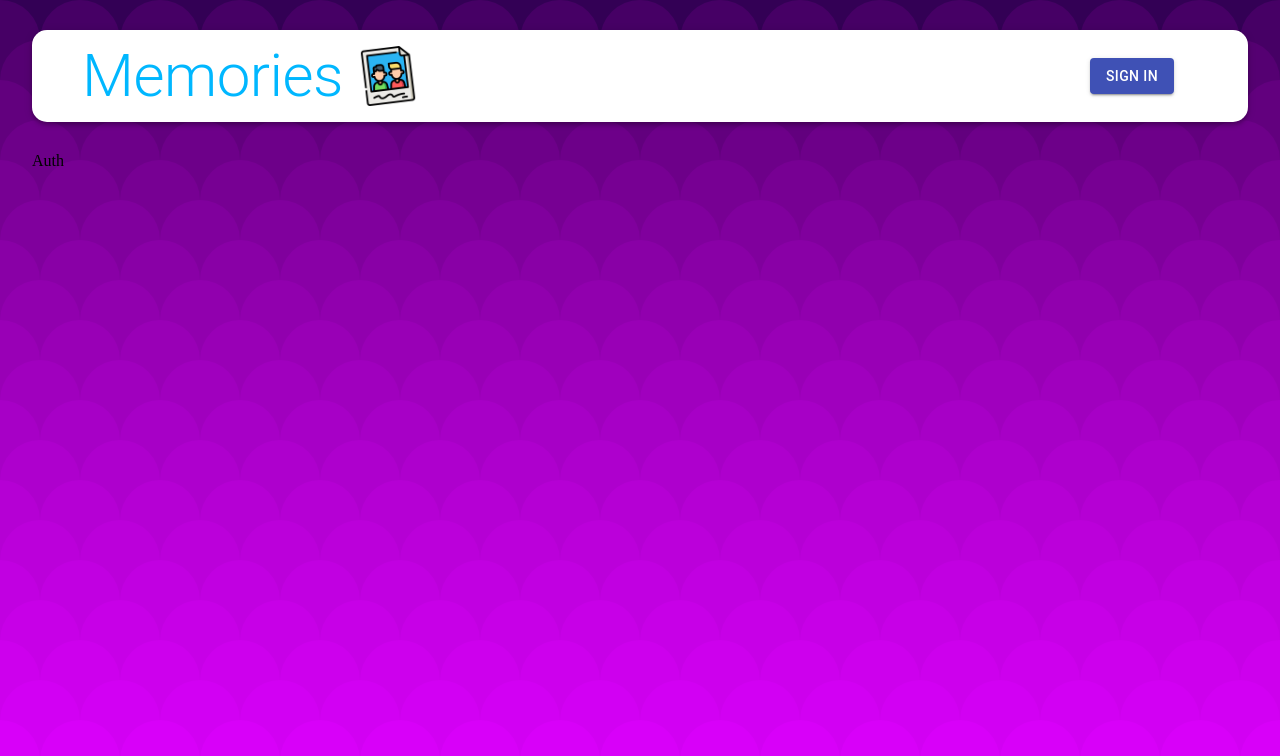
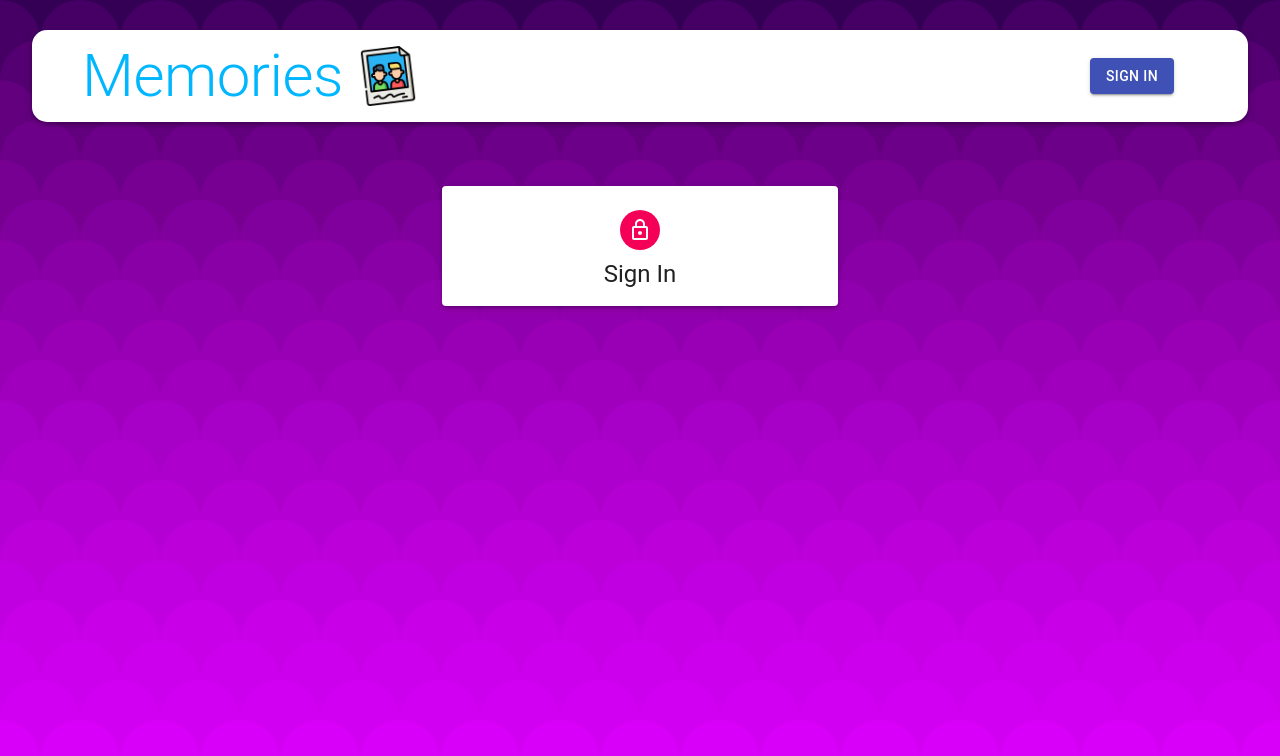
Before and after one commit to NwaguChima/our_memories, a React (Create React App) app in the folder client/: page /auth in a window 1280 px wide. Shown: the top 756 px of the page. Built offline with nearby package versions, Linux system fonts and the light colour scheme.

Commit message:
setup auth comp header

```diff
--- a/client/src/components/Auth/Auth.js
+++ b/client/src/components/Auth/Auth.js
@@ -7,11 +7,23 @@
   Typography,
   Container,
 } from "@material-ui/core";
-
+import LockOutlinedIcon from "@material-ui/icons/LockOutlined";
 import useStyles from "./styles";
 
 const Auth = () => {
-  return <div>Auth</div>;
+  const classes = useStyles();
+  const isSignup = false;
+
+  return (
+    <Container component="main" maxWidth="xs">
+      <Paper className={classes.paper} elevation={3}>
+        <Avatar className={classes.avatar}>
+          <LockOutlinedIcon />
+        </Avatar>
+        <Typography variant="h5">{isSignup ? "Sign Up" : "Sign In"}</Typography>
+      </Paper>
+    </Container>
+  );
 };
 
 export default Auth;
```
